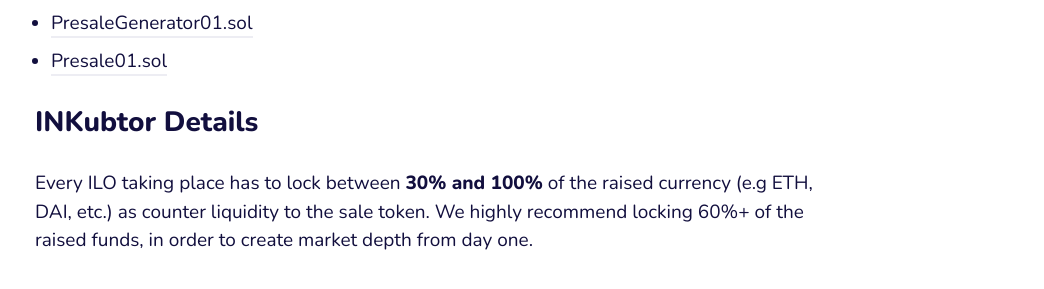
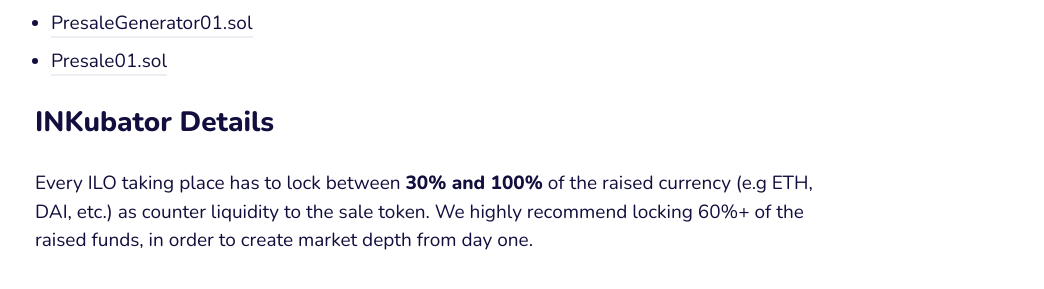
Before and after one commit to OctoFi/octodotfi, a Jekyll site: the page built from _posts/2021-04-15-release-the-inkubator.md, in a window 1280 px wide and 900 px high, scrolled down 2373 px. Shown: the part 157-446 px from the top of the window, without its empty margins (215-1259 px from the left). Built offline with Jekyll 4.4.1, drawn with Linux system fonts in a browser that asks for light colours.

Commit message:
fix typo inkubator post

```diff
--- a/_posts/2021-04-15-release-the-inkubator.md
+++ b/_posts/2021-04-15-release-the-inkubator.md
@@ -43,7 +43,7 @@
 -   [PresaleGenerator01.sol](https://etherscan.io/address/0x9b2a97f5495a66074c3a6b0f4dbfe4ff9c0a78bf#code)
 -   [Presale01.sol](https://etherscan.io/address/0x7ed247ee654e686a607a004da814fcea9f5321b7#code)
 
-## INKubtor Details
+## INKubator Details
 
 Every ILO taking place has to lock between **30% and 100%** of the raised currency (e.g ETH, DAI, etc.) as counter liquidity to the sale token. We highly recommend locking 60%+ of the raised funds, in order to create market depth from day one.
 
```
